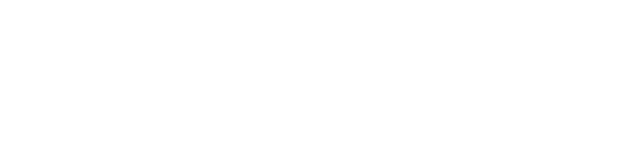
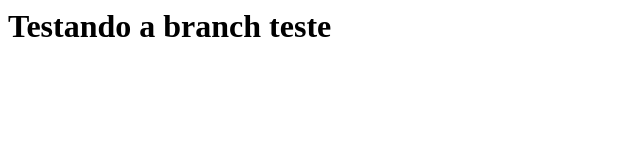
Before and after one commit to christianmbaptista95/Projeto_Search_Beers_teste, a plain HTML site: page index.html in a window 1280 px wide. Shown: the whole page, without its empty margins (0-640 px from the left). Drawn offline with Linux system fonts and the light colour scheme.

Commit message:
criando branch teste

```diff
--- a/index.html
+++ b/index.html
@@ -1,4 +1,6 @@
 <html>
+
+    <h1>Testando a branch teste</h1>
 
 
 
```
